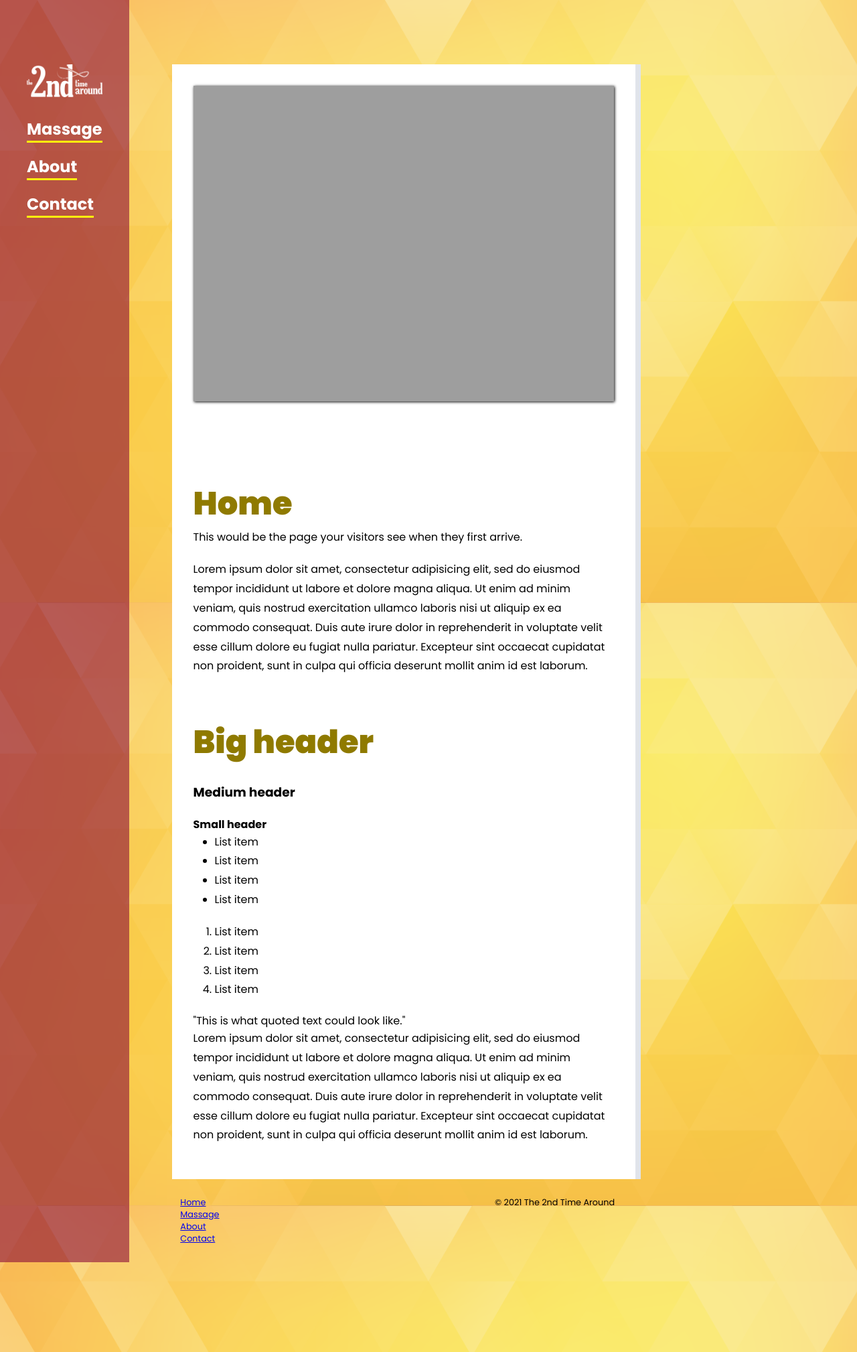
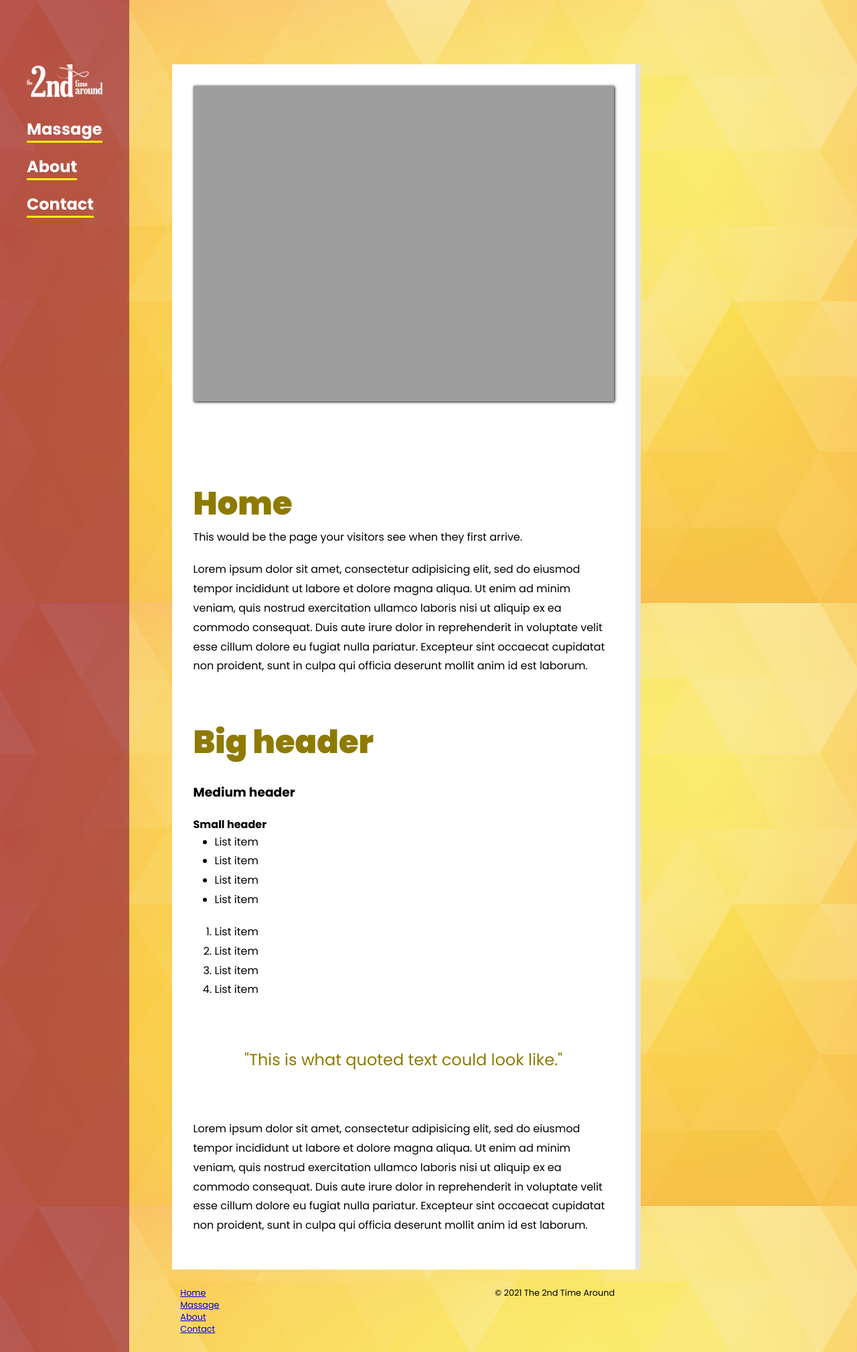
Before and after one commit to citizenkehoe/secondtime, a Jekyll site: the page built from index.html, in a window 1280 px wide. Shown: the whole page at 67% size. Built offline with Jekyll 4.4.1, drawn with Linux system fonts in a browser that asks for light colours.

Commit message:
css - blockquote style

```diff
--- a/css/secondtime.scss
+++ b/css/secondtime.scss
@@ -159,6 +159,13 @@ main {
 		font-size: 3rem;
 		font-weight: 900;
 	}
+
+	& blockquote {
+		color: #8F7A00;
+		font-size: 1.5rem;
+		margin: 3em 0;
+		text-align: center;
+	}
 }
 
 footer {
```
